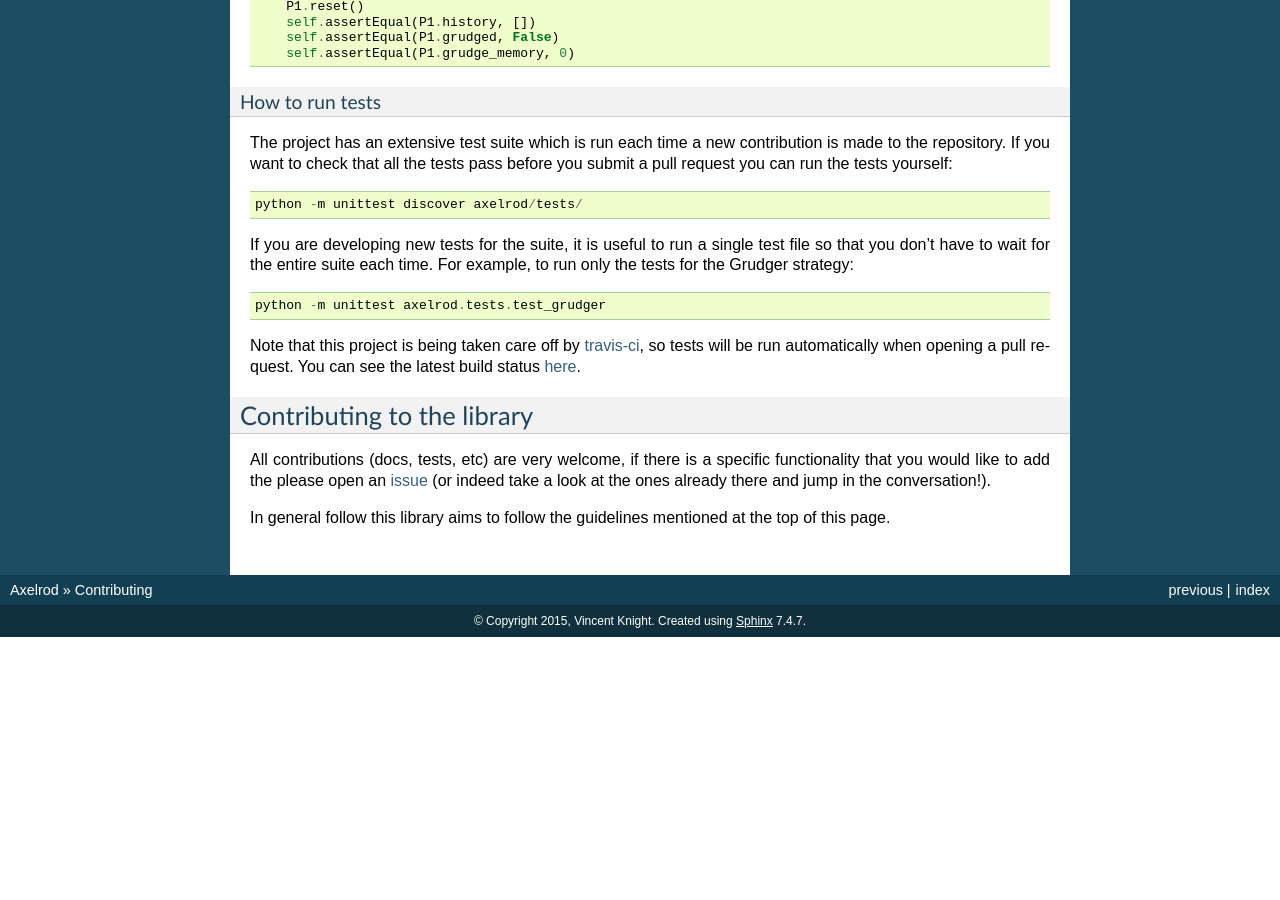
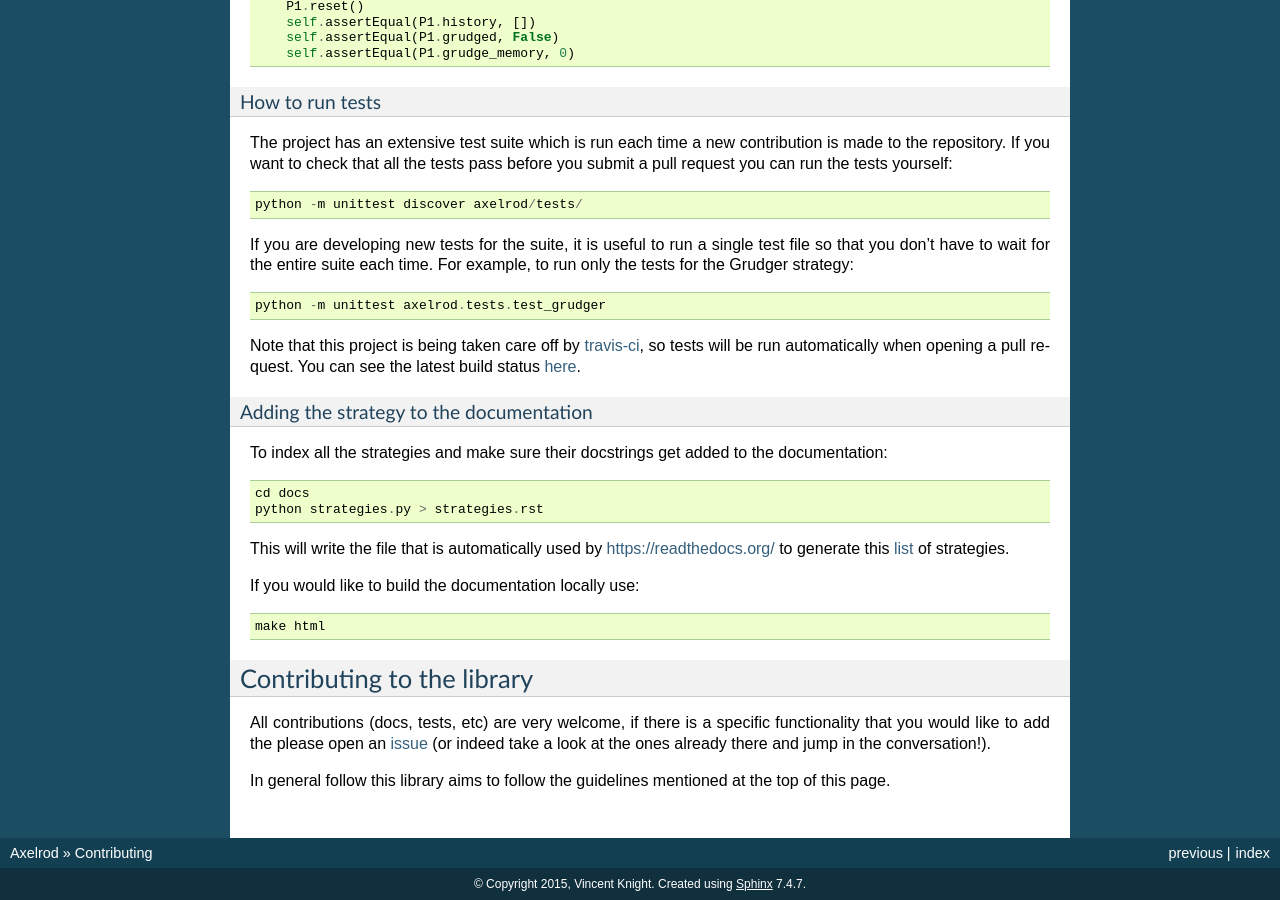
Before and after one commit to Axelrod-Python/Axelrod, a Sphinx documentation site: the page built from docs/contributing.rst, in a window 1280 px wide and 900 px high, scrolled down 4370 px. Built offline with Sphinx 7.4.7, drawn with Linux system fonts in a browser that asks for light colours; before the commit the page ends 5007 px from its top, so only the background shows below that; some of the changed text lies outside the part shown.

Commit message:
Adding contribution docs about documenting strategies

```diff
--- a/docs/contributing.rst
+++ b/docs/contributing.rst
@@ -247,6 +247,21 @@ Note that this project is being taken care off by `travis-ci <https://travis-ci.
 You can see the latest build status `here <https://travis-ci.org/Axelrod-Python/Axelrod>`_.
 
 
+Adding the strategy to the documentation
+''''''''''''''''''''''''''''''''''''''''
+
+To index all the strategies and make sure their docstrings get added to the
+documentation::
+
+    cd docs
+    python strategies.py > strategies.rst
+
+This will write the file that is automatically used by `<https://readthedocs.org/>`_ to generate this `list <http://axelrod.readthedocs.org/en/latest/strategies.html>`_ of strategies.
+
+If you would like to build the documentation locally use::
+
+    make html
+
 Contributing to the library
 ---------------------------
 
```
